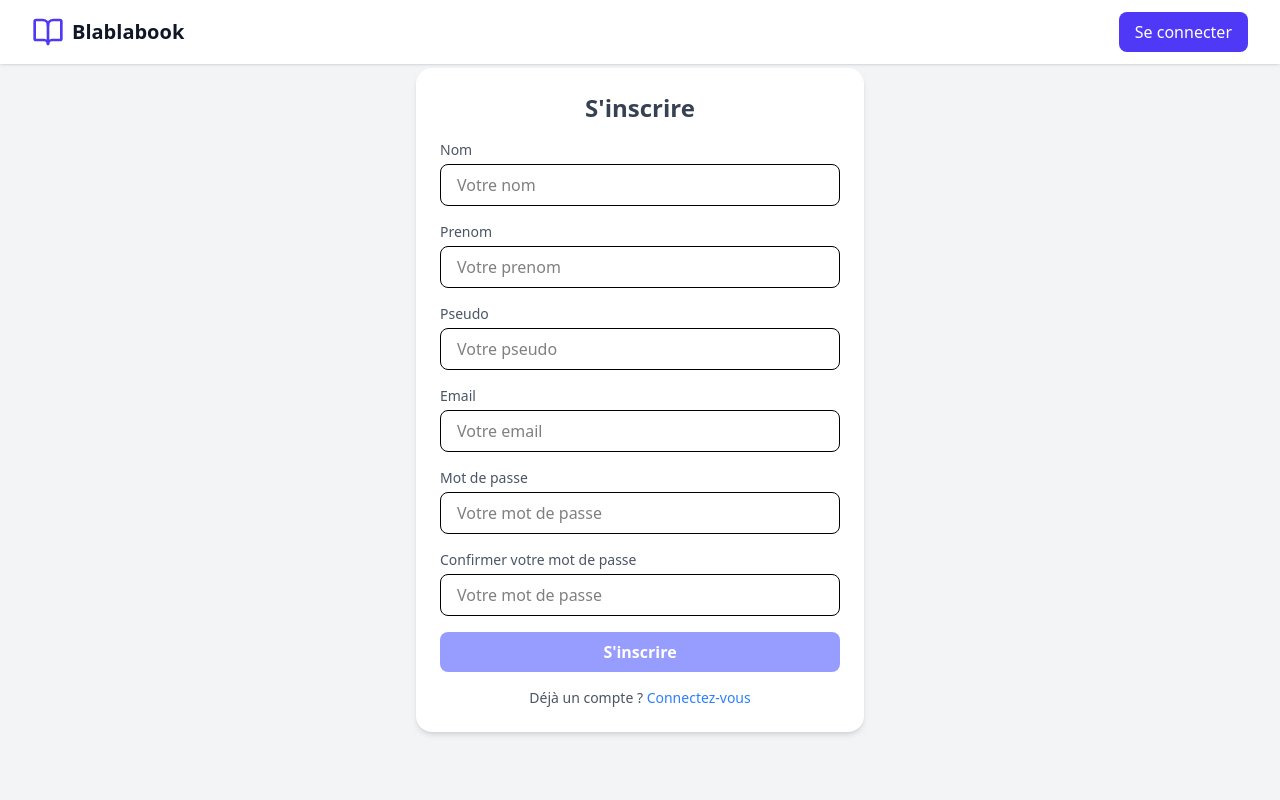
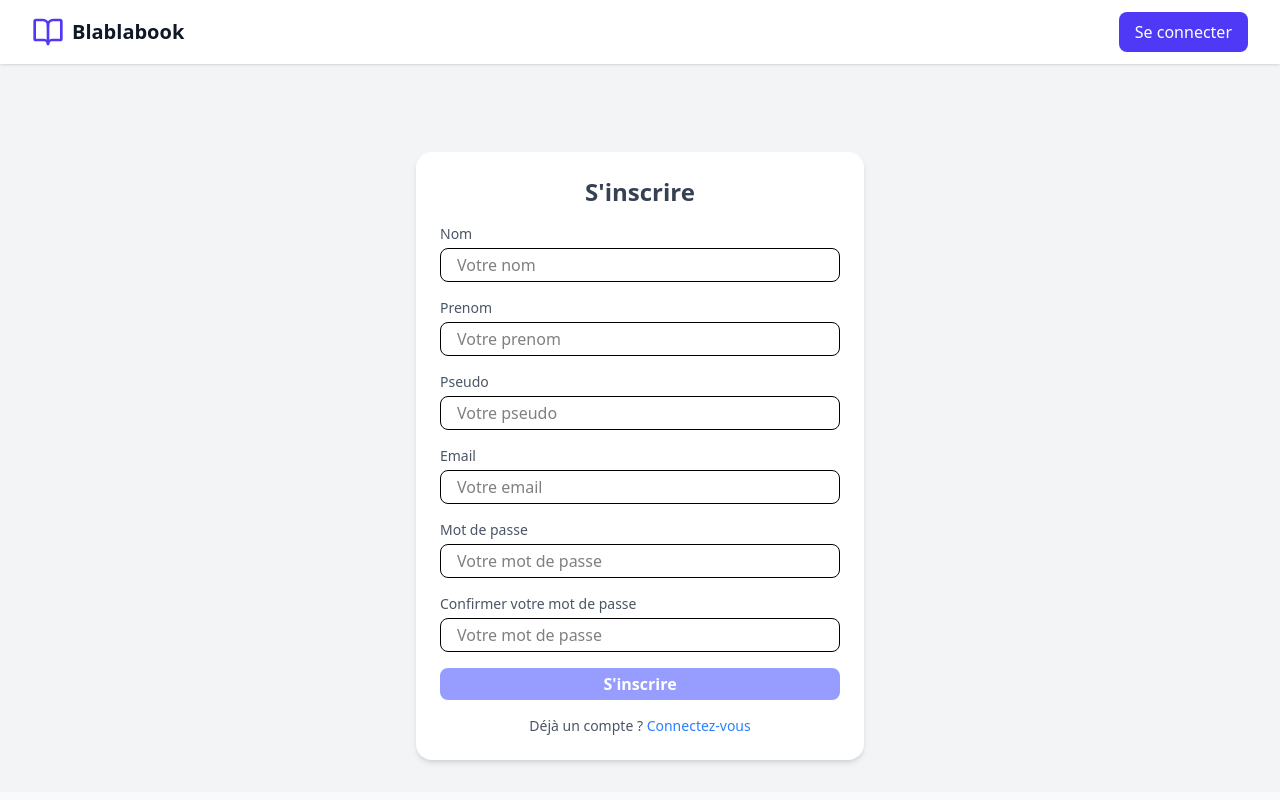
Before and after one commit to olfa-laarif/blablabook, a React (Vite) app in the folder front/: page / in a window 1280 px wide. Shown: the top 800 px of the page. Built offline with nearby package versions, Linux system fonts and the light colour scheme.

Commit message:
pageLogin

```diff
--- /dev/null
+++ b/front/src/components/FooterLogin.tsx
@@ -0,0 +1,45 @@
+// import { BookOpen } from 'lucide-react';
+// import { Link } from 'react-router-dom';
+
+export default function FooterLogin() {
+  const footerLinks = [
+    { title: 'A propos', href: '/about' },
+    // { title: 'Blog', href: '/blog' },  // Possible évolution v3
+    // { title: 'Afterbooks', href: '/afterbooks' }, // Possible évolution v3
+    // { title: 'My Books', href: '/my-books' }, // A voir si on en a besoin
+    // { title: 'My Borrowings', href: '/borrowings' }, // possible évolution v2
+    // { title: 'My Loans', href: '/loans' }, // possible évolution v2
+    { title: 'Mentions légales', href: '/legal' },
+    // { title: 'App', href: '/app' }, // Possible évolution vX
+    { title: 'Contactez-nous', href: '/contact' },
+  ];
+
+  return (
+    <footer >
+      <div className="max-w-7xl mx-auto px-4 sm:px-6 lg:px-8 py-12">
+        <div className="flex flex-col items-center">
+          {/* <Link to="/" className="flex items-center mb-8">
+            <BookOpen className="h-8 w-8 text-indigo-600" />
+            <span className="ml-2 text-xl font-bold text-gray-900">Blablabook</span>
+          </Link> */}
+
+          <nav className="flex flex-wrap justify-center gap-6 mb-8">
+            {footerLinks.map((link) => (
+              <a
+                key={link.title}
+                href={link.href}
+                className="text-gray-600 hover:text-indigo-600 transition-colors"
+              >
+                {link.title}
+              </a>
+            ))}
+          </nav>
+
+          <div className="text-center text-gray-500 text-sm">
+            <p>© {new Date().getFullYear()} Blablabook. All rights reserved.</p>
+          </div>
+        </div>
+      </div>
+    </footer>
+  );
+}
--- a/front/src/components/Login.tsx
+++ b/front/src/components/Login.tsx
@@ -1,7 +1,8 @@
 export default function Login() {
+
   return (
-    <div className="flex items-center justify-center min-h-screen bg-gray-100">
-      <div className="w-full max-w-md p-6 bg-white rounded-2xl shadow-md">
+    <div className="flex items-center justify-center py-8 bg-gray-100">
+      <div className="w-full max-w-md p-6 bg-white rounded-2xl shadow-md mt-30">
         <h2 className="text-2xl font-bold text-center text-gray-700">
           S'inscrire
         </h2>
@@ -12,7 +13,7 @@
             </label>
             <input
               type="text"
-              className="w-full px-4 py-2 mt-1 border rounded-lg focus:ring focus:ring-blue-200 focus:outline-none"
+              className="w-full px-4 py-1 mt-1 border rounded-lg focus:ring focus:ring-blue-200 focus:outline-none"
               placeholder="Votre nom"
             />
           </div>
@@ -22,7 +23,7 @@
             </label>
             <input
               type="text"
-              className="w-full px-4 py-2 mt-1 border rounded-lg focus:ring focus:ring-blue-200 focus:outline-none"
+              className="w-full px-4 py-1 mt-1 border rounded-lg focus:ring focus:ring-blue-200 focus:outline-none"
               placeholder="Votre prenom"
             />
           </div>
@@ -32,7 +33,7 @@
             </label>
             <input
               type="text"
-              className="w-full px-4 py-2 mt-1 border rounded-lg focus:ring focus:ring-blue-200 focus:outline-none"
+              className="w-full px-4 py-1 mt-1 border rounded-lg focus:ring focus:ring-blue-200 focus:outline-none"
               placeholder="Votre pseudo"
             />
           </div>
@@ -42,7 +43,7 @@
             </label>
             <input
               type="email"
-              className="w-full px-4 py-2 mt-1 border rounded-lg focus:ring focus:ring-blue-200 focus:outline-none"
+              className="w-full px-4 py-1 mt-1 border rounded-lg focus:ring focus:ring-blue-200 focus:outline-none"
               placeholder="Votre email"
             />
           </div>
@@ -52,7 +53,7 @@
             </label>
             <input
               type="password"
-              className="w-full px-4 py-2 mt-1 border rounded-lg focus:ring focus:ring-blue-200 focus:outline-none"
+              className="w-full px-4 py-1 mt-1 border rounded-lg focus:ring focus:ring-blue-200 focus:outline-none"
               placeholder="Votre mot de passe"
             />
           </div>
@@ -62,11 +63,11 @@
             </label>
             <input
               type="password"
-              className="w-full px-4 py-2 mt-1 border rounded-lg focus:ring focus:ring-blue-200 focus:outline-none"
+              className="w-full px-4 py-1 mt-1 border rounded-lg focus:ring focus:ring-blue-200 focus:outline-none"
               placeholder="Votre mot de passe"
             />
           </div>
-          <button className="w-full px-4 py-2 font-bold text-white bg-[#646cffaa] rounded-lg hover:bg-blue-600">
+          <button className="w-full px-4 py-1 font-bold text-white bg-[#626cffaa] rounded-lg hover:bg-blue-600">
             S'inscrire
           </button>
         </form>
```
